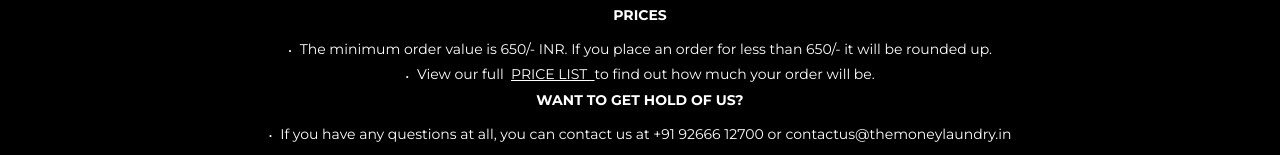
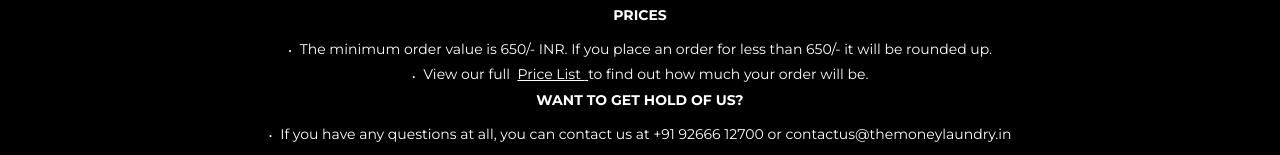
Before and after one commit to satyamdube/money_laundary, a React (Create React App) app: page /book_now in a window 1280 px wide. Shown: the part 477-632 px from the top of the page. Built offline with nearby package versions, Linux system fonts and the light colour scheme.

Commit message:
changes of Price List
changes of Price List

```diff
--- a/src/book_now/index.js
+++ b/src/book_now/index.js
@@ -182,7 +182,7 @@
             rounded up.
           </p>
           <p>
-            <span>.</span> View our full  <u><NavLink  className="nav-link" to="/our_pricing">PRICE LIST </NavLink> </u> to find out how much your order will be.
+            <span>.</span> View our full  <u><NavLink  className="nav-link" to="/our_pricing">Price List </NavLink> </u> to find out how much your order will be.
           </p>
           <h3>WANT TO GET HOLD OF US?</h3>
           <p>
```
